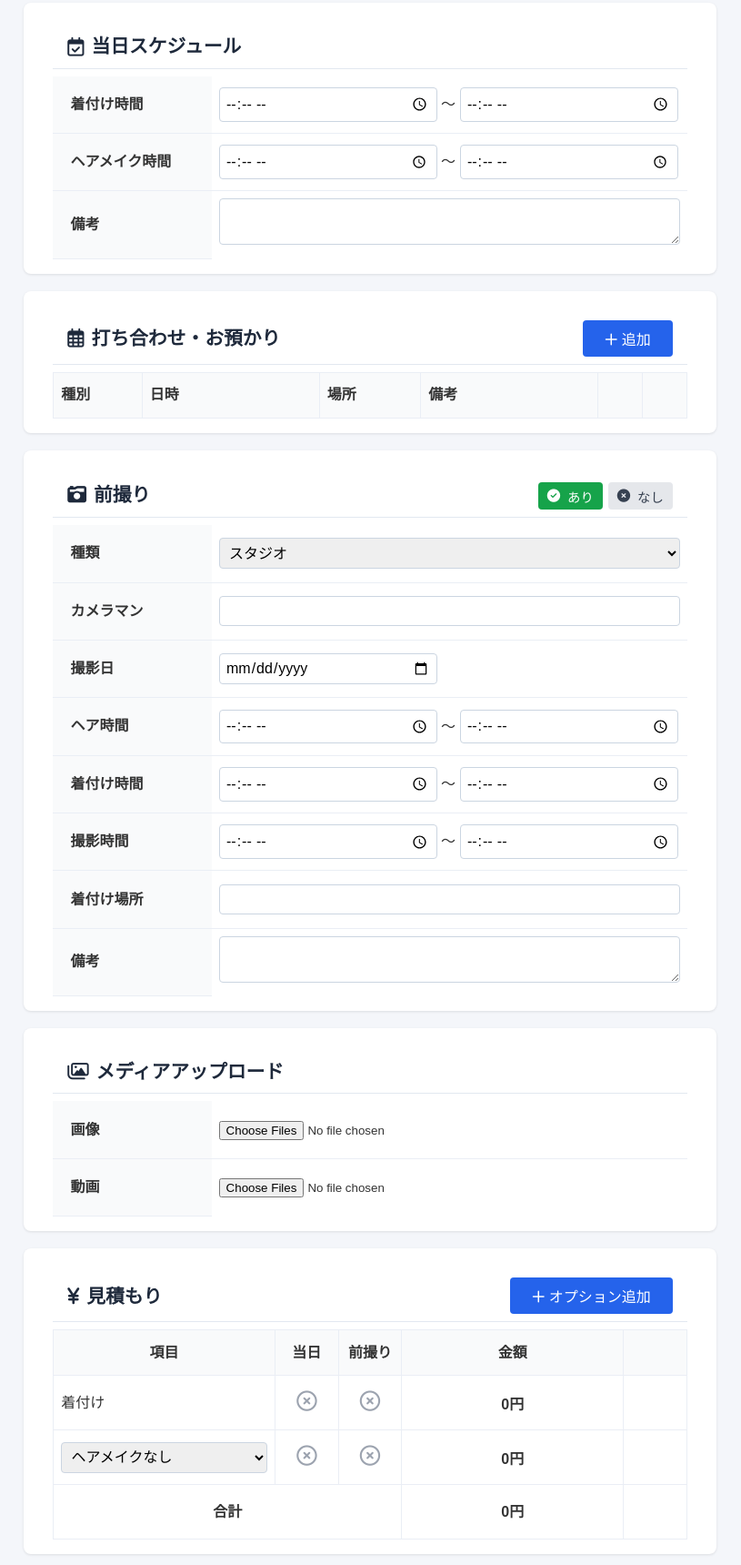
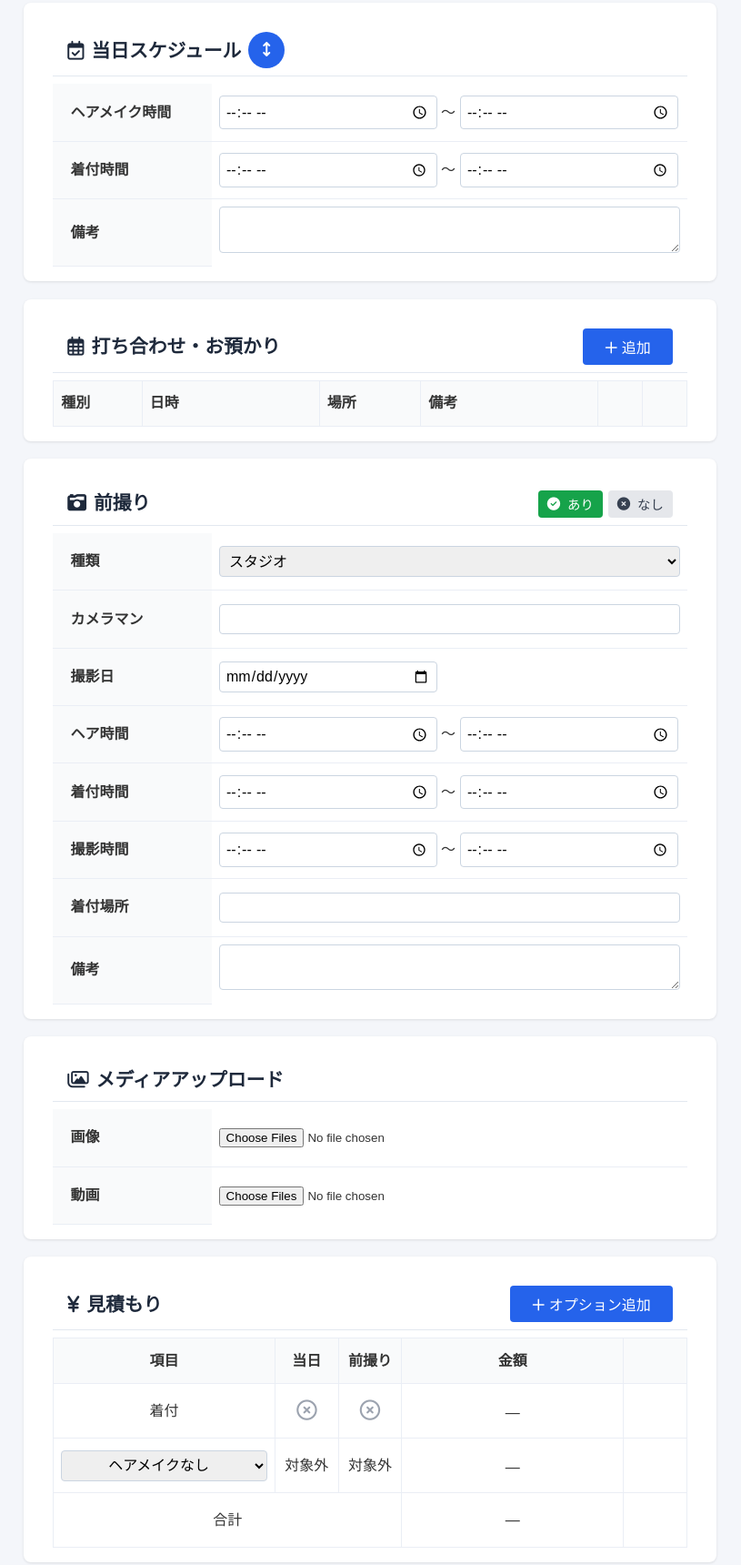
Before and after one commit to yuragino/customer-carte-seijinshiki, a plain HTML site: page index.html in a window 1280 px wide. Shown: the part 1056-2776 px from the top of the page at 91% size, without its empty margins (233-1048 px from the left). Drawn offline with nearby package versions, Linux system fonts and the light colour scheme; a script that the page names is missing.

Commit message:
修正。行入れ替え

```diff
--- a/css/form.css
+++ b/css/form.css
@@ -109,7 +109,7 @@ th {
 }
 
 .estimate-card th,
-.estimate-card td:not(:first-child){
+.estimate-card td:not(:first-child) {
   text-align: center;
 }
 
@@ -182,18 +182,11 @@ textarea:focus {
   background: #1d4ed8;
 }
 
-.btn-border {
-  background: none;
-  padding: 4px 10px;
-  border: 1px solid #333;
-  border-radius: 4px;
-  font-size: 14px;
-  cursor: pointer;
-  transition: background 0.2s;
-}
-
-.btn-border:hover {
-  background: #f9f9f9;
+.swap-btn {
+  width: 40px;
+  height: 40px;
+  padding: 0;
+  border-radius: 50%;
 }
 
 .btn-del {
@@ -292,7 +285,6 @@ textarea:focus {
 }
 
 .total {
-  font-weight: bold;
   margin-top: 0.3rem;
   color: #333;
   text-align: center;
@@ -373,3 +365,26 @@ textarea:focus {
 .toggle-check i {
   cursor: pointer;
 }
+
+/* 項目カラムのセル全体を中央寄せ */
+.estimate-card table td:first-child {
+  text-align: center;
+  vertical-align: middle;
+}
+
+/* セルの中の input / select も中央寄せ */
+.estimate-card table td:first-child input,
+.estimate-card table td:first-child select {
+  display: inline-block;
+  margin: 0 auto;
+  text-align: center;
+}
+
+.clickable-cell label {
+  display: flex;
+  justify-content: center;
+  align-items: center;
+  width: 100%;
+  height: 100%;
+  cursor: pointer;
+}
--- a/index.html
+++ b/index.html
@@ -116,22 +116,35 @@
       <h2>
         <i class="fa-regular fa-calendar-check"></i>
         <span>当日スケジュール</span>
+        <button @click="swapSchedule()" class="btn swap-btn">
+          <i class="fa-solid fa-arrows-up-down"></i>
+        </button>
       </h2>
       <table>
+        <!-- 振袖モード: ヘア＋着付 -->
+        <template x-if="formData.basic.outfit === '振袖'">
+          <template x-for="task in formData.toujitsu.schedule" :key="task.id">
+            <tr>
+              <th x-text="task.type === 'hair' ? 'ヘアメイク時間' : '着付時間'"></th>
+              <td>
+                <input type="time" x-model="task.start"> 〜
+                <input type="time" x-model="task.end">
+              </td>
+            </tr>
+          </template>
+        </template>
+        <!-- 袴モード: 着付けだけ -->
+        <template x-if="formData.basic.outfit === '袴'">
           <tr>
             <th>着付け時間</th>
             <td>
-            <input type="time" x-model="formData.toujitsu.kitsukeStart"> 〜
-            <input type="time" x-model="formData.toujitsu.kitsukeEnd">
+              <input type="time" x-model="formData.toujitsu.schedule.find(t => t.type === 'kitsuke').start"> 〜
+              <input type="time" x-model="formData.toujitsu.schedule.find(t => t.type === 'kitsuke').end">
             </td>
           </tr>
-        <tr x-show="formData.basic.outfit === '振袖'">
-          <th>ヘアメイク時間</th>
-          <td>
-            <input type="time" x-model="formData.toujitsu.hairMakeStart"> 〜
-            <input type="time" x-model="formData.toujitsu.hairMakeEnd">
-          </td>
-        </tr>
+        </template>
+
+        <!-- 備考 -->
         <tr>
           <th>備考</th>
           <td>
@@ -267,7 +280,7 @@
               x-model="formData.maedori.hairEnd"></td>
         </tr>
         <tr>
-          <th>着付け時間</th>
+          <th>着付時間</th>
           <td><input type="time" x-model="formData.maedori.kitsukeStart"> 〜 <input type="time"
               x-model="formData.maedori.kitsukeEnd"></td>
         </tr>
@@ -277,7 +290,7 @@
               x-model="formData.maedori.shootEnd"></td>
         </tr>
         <tr>
-          <th>着付け場所</th>
+          <th>着付場所</th>
           <td><input type="text" x-model="formData.maedori.place"></td>
         </tr>
         <tr>
@@ -328,17 +341,17 @@
           <th></th>
         </tr>
 
-        <!-- 着付け固定項目 -->
+        <!-- 着付固定項目 -->
         <tr>
-          <td>着付け</td>
-          <td>
+          <td>着付</td>
+          <td class="clickable-cell">
             <label class="toggle-check">
               <input type="checkbox" x-model="estimateItems[0].toujitsu">
               <i class="fa-regular fa-circle-xmark"></i>
               <i class="fa-regular fa-circle-check"></i>
             </label>
           </td>
-          <td>
+          <td class="clickable-cell">
             <label class="toggle-check">
               <input type="checkbox" x-model="estimateItems[0].maedori">
               <i class="fa-regular fa-circle-xmark"></i>
@@ -361,19 +374,29 @@
               <option value="hairOnly">ヘアのみ</option>
             </select>
           </td>
-          <td>
+          <td class="clickable-cell">
+            <template x-if="estimateItems[1].option==='none'">
+              <span class="disabled-label">対象外</span>
+            </template>
+            <template x-if="estimateItems[1].option!=='none'">
               <label class="toggle-check">
                 <input type="checkbox" x-model="estimateItems[1].toujitsu">
                 <i class="fa-regular fa-circle-xmark"></i>
                 <i class="fa-regular fa-circle-check"></i>
               </label>
+            </template>
           </td>
-          <td>
+          <td class="clickable-cell">
+            <template x-if="estimateItems[1].option==='none'">
+              <span class="disabled-label">対象外</span>
+            </template>
+            <template x-if="estimateItems[1].option!=='none'">
               <label class="toggle-check">
                 <input type="checkbox" x-model="estimateItems[1].maedori">
                 <i class="fa-regular fa-circle-xmark"></i>
                 <i class="fa-regular fa-circle-check"></i>
               </label>
+            </template>
           </td>
           <td>
             <div class="total" x-text="formatYen(calcPrice(estimateItems[1]))"></div>
@@ -385,14 +408,14 @@
         <template x-for="(item,i) in estimateItems.slice(2)" :key="i">
           <tr>
             <td><input type="text" x-model="item.name"></td>
-            <td>
+            <td class="clickable-cell">
               <label class="toggle-check">
                 <input type="checkbox" x-model="item.toujitsu">
                 <i class="fa-regular fa-circle-xmark"></i>
                 <i class="fa-regular fa-circle-check"></i>
               </label>
             </td>
-            <td>
+            <td class="clickable-cell">
               <label class="toggle-check">
                 <input type="checkbox" x-model="item.maedori">
                 <i class="fa-regular fa-circle-xmark"></i>
@@ -410,9 +433,10 @@
             </td>
           </tr>
         </template>
+
         <!-- 合計 -->
         <tr>
-          <td colspan="3" style="text-align: center; font-weight: bold;">合計</td>
+          <td colspan="3" style="text-align: center;">合計</td>
           <td class="total" x-text="formatYen(totalAmount)"></td>
           <td></td>
         </tr>
--- a/js/form.js
+++ b/js/form.js
@@ -57,10 +57,10 @@ document.addEventListener('alpine:init', () => {
       },
       // 当日スケジュール
       toujitsu: {
-        kitsukeStart: '',
-        kitsukeEnd: '',
-        hairMakeStart: '',
-        hairMakeEnd: '',
+        schedule: [
+          { id: 1, type: 'hair', start: '', end: '' },
+          { id: 2, type: 'kitsuke', start: '', end: '' }
+        ],
         note: ''
       },
       meetings: [],
@@ -152,7 +152,7 @@ document.addEventListener('alpine:init', () => {
     ],
 
     addOption() {
-      this.estimateItems.push({ name: "", fixed: false, toujitsu: false, maedori: false, price: 0 });
+      this.estimateItems.push({ name: "", fixed: false, toujitsu: false, maedori: false, price: null });
     },
 
     calcPrice(item) {
@@ -204,8 +204,17 @@ document.addEventListener('alpine:init', () => {
     },
 
     formatYen(value) {
-      if (!value || isNaN(value)) return "0円";
+      if (!value || isNaN(value)) return "—";  // 0円のとき「—」に
       return value.toLocaleString('ja-JP') + "円";
+    },
+
+    swapSchedule() {
+      const arr = this.formData.toujitsu.schedule;
+      if (arr.length === 2) {
+        [arr[0], arr[1]] = [arr[1], arr[0]];
+        // 念のため再代入で反映保証
+        this.formData.toujitsu.schedule = [...arr];
+      }
     }
 
   }))
```
Lines whose indentation alone changed are shown as unchanged.
